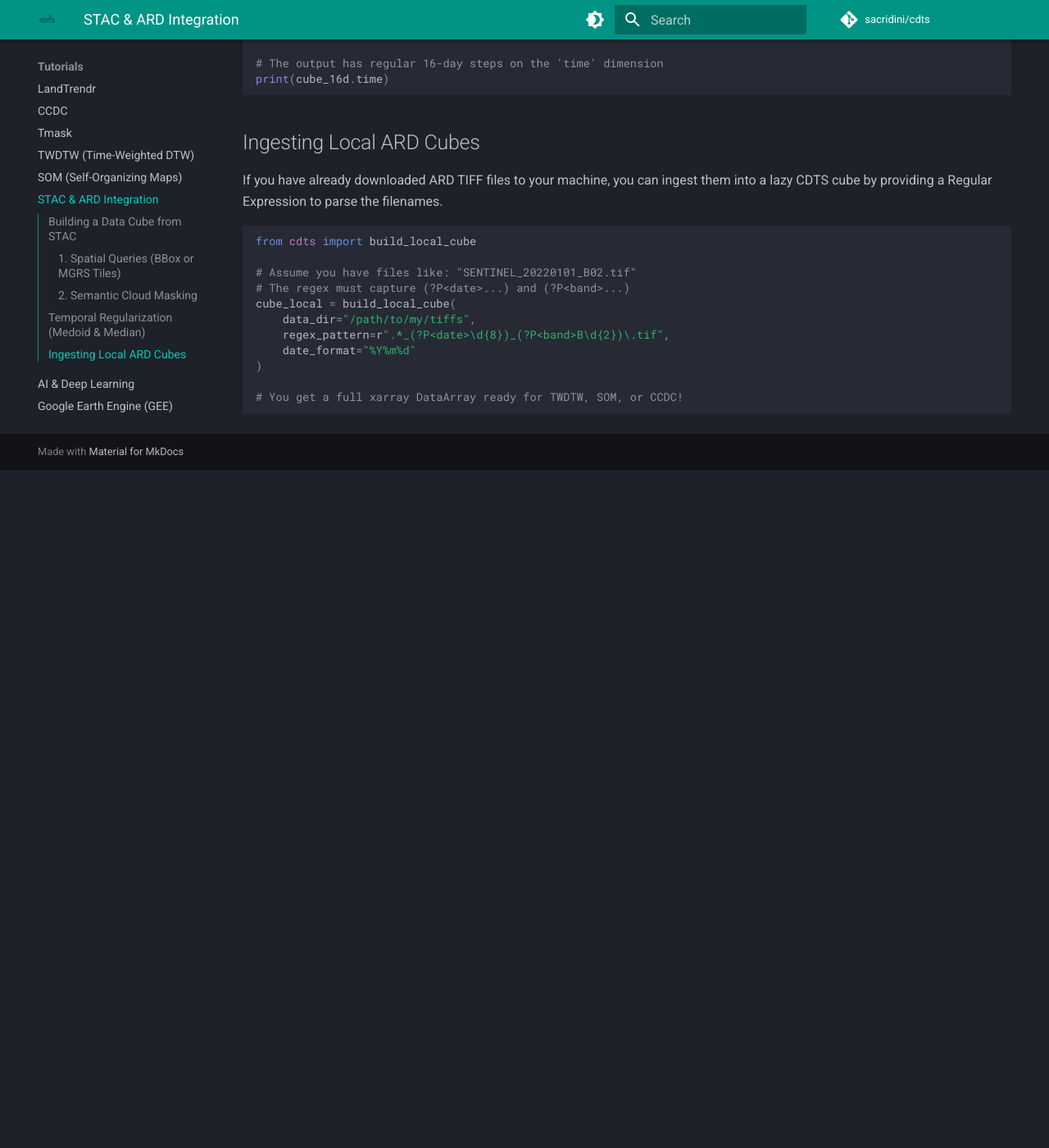
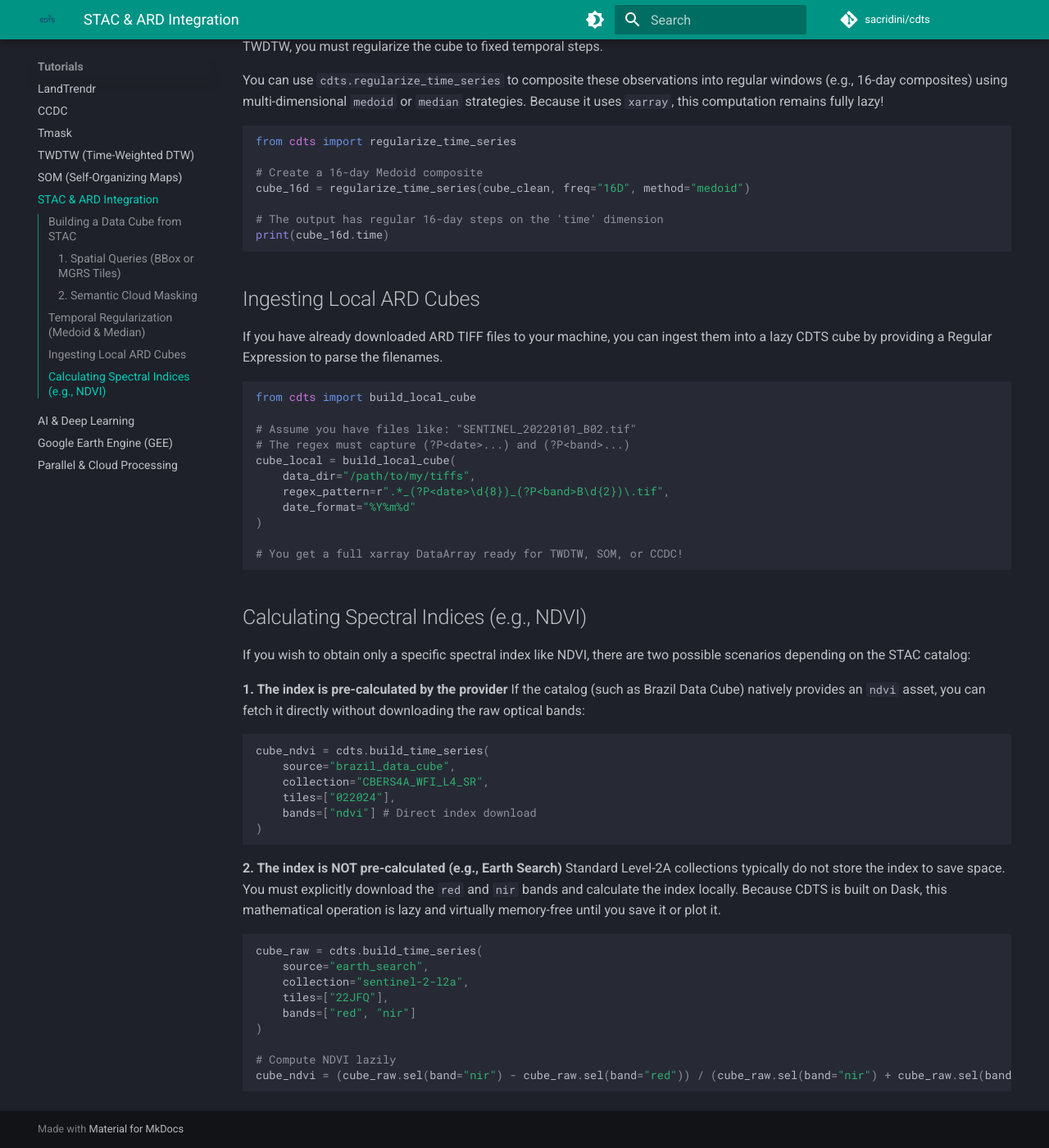
Before and after one commit to sacridini/cdts, an MkDocs documentation site: the page built from docs/tutorials/stac-downloads.md, in a window 1280 px wide and 1400 px high, scrolled down 1613 px. Shown: the whole window at 82% size. Built offline with MkDocs 1.6.1 and Material for MkDocs 9.7.7, drawn with Linux system fonts in a browser that asks for light colours; comment, search, counter and statistics services are not loaded; before the commit the page ends 2186 px from its top, so only the background shows below that; some of the changed text lies outside the part shown.

Commit message:
Docs: Add Landsat tiles and NDVI calculation guide

````diff
--- a/docs/tutorials/stac-downloads.md
+++ b/docs/tutorials/stac-downloads.md
@@ -23,11 +23,21 @@
     bands=["red", "green", "blue", "nir"]
 )
 
-# Option B: MGRS Tiles
-cube_tiles = cdts.build_time_series(
+# Option B: MGRS Tiles (Sentinel-2)
+cube_tiles_s2 = cdts.build_time_series(
     source="earth_search",
     collection="sentinel-2-l2a",
     tiles=["22JFQ", "22JGQ"], # Fetch specific Sentinel-2 MGRS tiles
+    start_date="2022-01-01",
+    end_date="2022-12-31",
+    bands=["red", "green", "blue", "nir"]
+)
+
+# Option C: WRS-2 Path/Row Tiles (Landsat)
+cube_tiles_l8 = cdts.build_time_series(
+    source="earth_search",
+    collection="landsat-c2-l2",
+    tiles=["215065"], # 6-digit Path/Row string (Path 215, Row 065)
     start_date="2022-01-01",
     end_date="2022-12-31",
     bands=["red", "green", "blue", "nir"]
@@ -84,3 +94,32 @@
 
 # You get a full xarray DataArray ready for TWDTW, SOM, or CCDC!
 ```
+
+## Calculating Spectral Indices (e.g., NDVI)
+
+If you wish to obtain only a specific spectral index like NDVI, there are two possible scenarios depending on the STAC catalog:
+
+**1. The index is pre-calculated by the provider**
+If the catalog (such as Brazil Data Cube) natively provides an `ndvi` asset, you can fetch it directly without downloading the raw optical bands:
+```python
+cube_ndvi = cdts.build_time_series(
+    source="brazil_data_cube",
+    collection="CBERS4A_WFI_L4_SR",
+    tiles=["022024"],
+    bands=["ndvi"] # Direct index download
+)
+```
+
+**2. The index is NOT pre-calculated (e.g., Earth Search)**
+Standard Level-2A collections typically do not store the index to save space. You must explicitly download the `red` and `nir` bands and calculate the index locally. Because CDTS is built on Dask, this mathematical operation is lazy and virtually memory-free until you save it or plot it.
+```python
+cube_raw = cdts.build_time_series(
+    source="earth_search",
+    collection="sentinel-2-l2a",
+    tiles=["22JFQ"],
+    bands=["red", "nir"]
+)
+
+# Compute NDVI lazily
+cube_ndvi = (cube_raw.sel(band="nir") - cube_raw.sel(band="red")) / (cube_raw.sel(band="nir") + cube_raw.sel(band="red"))
+```
````
